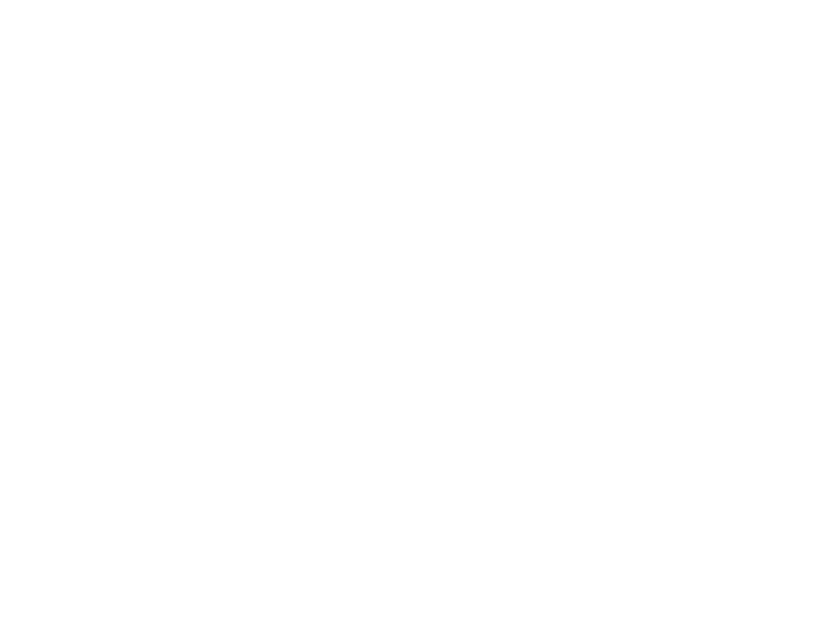
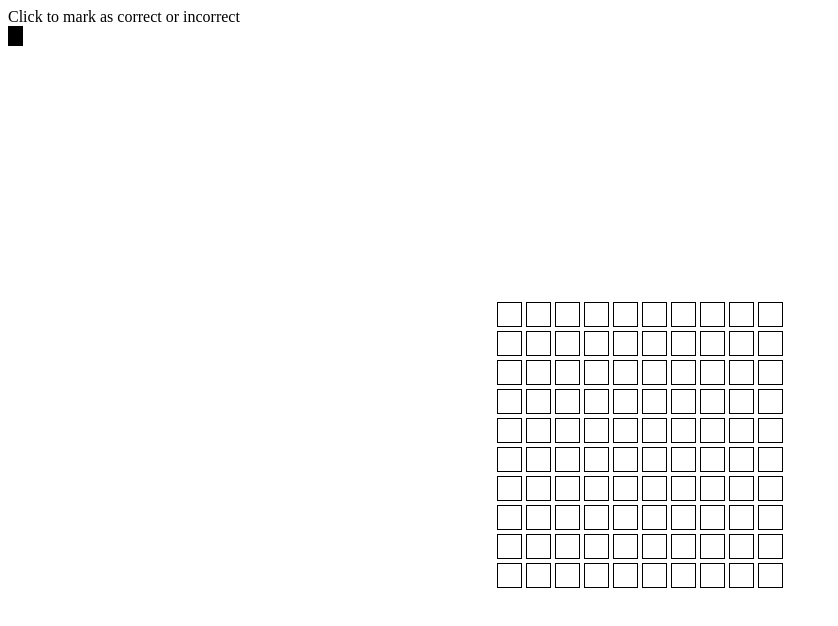
Before and after one commit to doriorio/crossword-js, a plain HTML site: page index.html in a window 1280 px wide. Shown: the whole page, without its empty margins (0-838 px from the left). Drawn offline with Linux system fonts and the light colour scheme.

Commit message:
working through structuring js file and cursor moving logic

```diff
--- a/index.html
+++ b/index.html
@@ -2,118 +2,145 @@
 <!--[if lt IE 7]>      <html class="no-js lt-ie9 lt-ie8 lt-ie7"> <![endif]-->
 <!--[if IE 7]>         <html class="no-js lt-ie9 lt-ie8"> <![endif]-->
 <!--[if IE 8]>         <html class="no-js lt-ie9"> <![endif]-->
-<!--[if gt IE 8]><!--> <html class="no-js"> <!--<![endif]-->
+<!--[if gt IE 8]><!-->
+<html class="no-js">
+<!--<![endif]-->
+
 <head>
     <meta charset="utf-8">
     <meta http-equiv="X-UA-Compatible" content="IE=edge">
-        <title></title>
+    <title>Tic Tac Toe</title>
     <meta name="description" content="">
     <meta name="viewport" content="width=device-width, initial-scale=1">
     <link rel="stylesheet" href="./styles.css">
     <script src="scripts.js"></script>
 </head>
+
 <body>
+    Click to mark as correct or incorrect
+    <div id="colorChanger"></div>
     <table>
-            <tr><td></td>
-            <td></td>
-            <td></td>
-            <td></td>
-            <td></td>
-            <td></td>
-            <td></td>
-            <td></td>
-            <td></td>
-            <td></td></tr>
-            <tr><td></td>
-            <td></td>
-            <td></td>
-            <td></td>
-            <td></td>
-            <td></td>
-            <td></td>
-            <td></td>
-            <td></td>
-            <td></td></tr>
-            <tr><td></td>
-            <td></td>
-            <td></td>
-            <td></td>
-            <td></td>
-            <td></td>
-            <td></td>
-            <td></td>
-            <td></td>
-            <td></td></tr>
-            <tr><td></td>
-            <td></td>
-            <td></td>
-            <td></td>
-            <td></td>
-            <td></td>
-            <td></td>
-            <td></td>
-            <td></td>
-            <td></td></tr>
-            <tr><td></td>
-            <td></td>
-            <td></td>
-            <td></td>
-            <td></td>
-            <td></td>
-            <td></td>
-            <td></td>
-            <td></td>
-            <td></td></tr>
-            <tr><td></td>
-            <td></td>
-            <td></td>
-            <td></td>
-            <td></td>
-            <td></td>
-            <td></td>
-            <td></td>
-            <td></td>
-            <td></td></tr>
-            <tr><td></td>
-            <td></td>
-            <td></td>
-            <td></td>
-            <td></td>
-            <td></td>
-            <td></td>
-            <td></td>
-            <td></td>
-            <td></td></tr>
-            <tr><td></td>
-            <td></td>
-            <td></td>
-            <td></td>
-            <td></td>
-            <td></td>
-            <td></td>
-            <td></td>
-            <td></td>
-            <td></td></tr>
-            <tr><td></td>
-            <td></td>
-            <td></td>
-            <td></td>
-            <td></td>
-            <td></td>
-            <td></td>
-            <td></td>
-            <td></td>
-            <td></td></tr>
-            <tr><td></td>
-            <td></td>
-            <td></td>
-            <td></td>
-            <td></td>
-            <td></td>
-            <td></td>
-            <td></td>
-            <td></td>
-            <td></td></tr>
+        <tr data-row="1">
+            <td><input data-cell="1" type="text" maxlength="1"></input></td>
+            <td><input data-cell="2" type="text" maxlength="1"></input></td>
+            <td><input data-cell="3" type="text" maxlength="1"></input></td>
+            <td><input data-cell="4" type="text" maxlength="1"></input></td>
+            <td><input data-cell="5" type="text" maxlength="1"></input></td>
+            <td><input data-cell="6" type="text" maxlength="1"></input></td>
+            <td><input data-cell="7" type="text" maxlength="1"></input></td>
+            <td><input data-cell="8" type="text" maxlength="1"></input></td>
+            <td><input data-cell="9" type="text" maxlength="1"></input></td>
+            <td><input data-cell="10" type="text" maxlength="1"></input></td>
+        </tr>
+        <tr data-row="2">
+            <td><input type="text" maxlength="1"></input></td>
+            <td><input type="text" maxlength="1"></input></td>
+            <td><input type="text" maxlength="1"></input></td>
+            <td><input type="text" maxlength="1"></input></td>
+            <td><input type="text" maxlength="1"></input></td>
+            <td><input type="text" maxlength="1"></input></td>
+            <td><input type="text" maxlength="1"></input></td>
+            <td><input type="text" maxlength="1"></input></td>
+            <td><input type="text" maxlength="1"></input></td>
+            <td><input type="text" maxlength="1"></input></td>
+        </tr>
+        <tr data-row="3">
+            <td><input type="text" maxlength="1"></input></td>
+            <td><input type="text" maxlength="1"></input></td>
+            <td><input type="text" maxlength="1"></input></td>
+            <td><input type="text" maxlength="1"></input></td>
+            <td><input type="text" maxlength="1"></input></td>
+            <td><input type="text" maxlength="1"></input></td>
+            <td><input type="text" maxlength="1"></input></td>
+            <td><input type="text" maxlength="1"></input></td>
+            <td><input type="text" maxlength="1"></input></td>
+            <td><input type="text" maxlength="1"></input></td>
+        </tr>
+        <tr data-row="4">
+            <td><input type="text" maxlength="1"></input></td>
+            <td><input type="text" maxlength="1"></input></td>
+            <td><input type="text" maxlength="1"></input></td>
+            <td><input type="text" maxlength="1"></input></td>
+            <td><input type="text" maxlength="1"></input></td>
+            <td><input type="text" maxlength="1"></input></td>
+            <td><input type="text" maxlength="1"></input></td>
+            <td><input type="text" maxlength="1"></input></td>
+            <td><input type="text" maxlength="1"></input></td>
+            <td><input type="text" maxlength="1"></input></td>
+        </tr>
+        <tr data-row="5">
+            <td><input type="text" maxlength="1"></input></td>
+            <td><input type="text" maxlength="1"></input></td>
+            <td><input type="text" maxlength="1"></input></td>
+            <td><input type="text" maxlength="1"></input></td>
+            <td><input type="text" maxlength="1"></input></td>
+            <td><input type="text" maxlength="1"></input></td>
+            <td><input type="text" maxlength="1"></input></td>
+            <td><input type="text" maxlength="1"></input></td>
+            <td><input type="text" maxlength="1"></input></td>
+            <td><input type="text" maxlength="1"></input></td>
+        </tr>
+        <tr data-row="6">
+            <td><input type="text" maxlength="1"></input></td>
+            <td><input type="text" maxlength="1"></input></td>
+            <td><input type="text" maxlength="1"></input></td>
+            <td><input type="text" maxlength="1"></input></td>
+            <td><input type="text" maxlength="1"></input></td>
+            <td><input type="text" maxlength="1"></input></td>
+            <td><input type="text" maxlength="1"></input></td>
+            <td><input type="text" maxlength="1"></input></td>
+            <td><input type="text" maxlength="1"></input></td>
+            <td><input type="text" maxlength="1"></input></td>
+        </tr>
+        <tr data-row="7">
+            <td><input type="text" maxlength="1"></input></td>
+            <td><input type="text" maxlength="1"></input></td>
+            <td><input type="text" maxlength="1"></input></td>
+            <td><input type="text" maxlength="1"></input></td>
+            <td><input type="text" maxlength="1"></input></td>
+            <td><input type="text" maxlength="1"></input></td>
+            <td><input type="text" maxlength="1"></input></td>
+            <td><input type="text" maxlength="1"></input></td>
+            <td><input type="text" maxlength="1"></input></td>
+            <td><input type="text" maxlength="1"></input></td>
+        </tr>
+        <tr data-row="8">
+            <td><input type="text" maxlength="1"></input></td>
+            <td><input type="text" maxlength="1"></input></td>
+            <td><input type="text" maxlength="1"></input></td>
+            <td><input type="text" maxlength="1"></input></td>
+            <td><input type="text" maxlength="1"></input></td>
+            <td><input type="text" maxlength="1"></input></td>
+            <td><input type="text" maxlength="1"></input></td>
+            <td><input type="text" maxlength="1"></input></td>
+            <td><input type="text" maxlength="1"></input></td>
+            <td><input type="text" maxlength="1"></input></td>
+        </tr>
+        <tr data-row="9">
+            <td><input type="text" maxlength="1"></input></td>
+            <td><input type="text" maxlength="1"></input></td>
+            <td><input type="text" maxlength="1"></input></td>
+            <td><input type="text" maxlength="1"></input></td>
+            <td><input type="text" maxlength="1"></input></td>
+            <td><input type="text" maxlength="1"></input></td>
+            <td><input type="text" maxlength="1"></input></td>
+            <td><input type="text" maxlength="1"></input></td>
+            <td><input type="text" maxlength="1"></input></td>
+            <td><input type="text" maxlength="1"></input></td>
+        </tr>
+        <tr data-row="10">
+            <td><input type="text" maxlength="1"></input></td>
+            <td><input type="text" maxlength="1"></input></td>
+            <td><input type="text" maxlength="1"></input></td>
+            <td><input type="text" maxlength="1"></input></td>
+            <td><input type="text" maxlength="1"></input></td>
+            <td><input type="text" maxlength="1"></input></td>
+            <td><input type="text" maxlength="1"></input></td>
+            <td><input type="text" maxlength="1"></input></td>
+            <td><input type="text" maxlength="1"></input></td>
+            <td><input type="text" maxlength="1"></input></td>
+        </tr>
     </table>
 </body>
+
 </html>
--- a/scripts.js
+++ b/scripts.js
@@ -0,0 +1,76 @@
+var application = {
+    changed: 0,
+    //note to self - group these
+    tableCells: document.getElementsByTagName('td'),
+    //tableCellsArr: Array.prototype.slice.call(tableCells),
+    colorChanger: document.getElementById('colorChanger'),
+    self: this,
+    gridState: null,
+
+
+    toggleActive: function(evt) {
+        if (evt.target.tagName == 'INPUT') {
+
+            let newDiv = document.createElement('div');
+            evt.target.parentNode.append(newDiv);
+            evt.target.parentNode.removeChild(evt.target);
+            newDiv.classList.add('blackDiv');
+            application.changed = 1;
+            let body = document.getElementsByTagName('body')[0];
+            Array.prototype.forEach.call(application.tableCells, (tableCell) => {
+                tableCell.removeEventListener('click', application.toggleActive);
+             });
+
+        }
+
+
+    },
+    initListeners: function() {
+
+
+        colorChanger.addEventListener('click', application.colorChange);
+
+
+
+        Array.prototype.forEach.call(application.tableCells, (tableCell) => {
+
+                tableCell.addEventListener('input', application.cellInput);
+
+
+    })
+
+    },
+    colorChange: function(){
+
+        console.log(application.tableCells);
+        if (colorChanger.innerText == '') {
+            let textNode = document.createTextNode("The next box you click will turn black");
+            colorChanger.appendChild(textNode);
+        }
+        Array.prototype.forEach.call(application.tableCells, (tableCell) => {
+            tableCell.addEventListener('click', application.toggleActive);
+        });
+
+    },
+    cellInput: function(evt){
+        console.log(evt.target.value.length);
+        console.log(evt.target.getAttribute('maxlength'));
+        if (evt.target.value.length == evt.target.getAttribute('maxlength')) {
+
+            let nextInput = evt.target.parentNode.nextElementSibling.firstChild;
+            if (nextInput.tagName != 'INPUT') {
+                nextInput = nextInput.nextSibling;
+                console.log(nextInput);
+            }
+            nextInput.focus();
+            //works within a row
+        }
+
+
+    }
+}
+
+
+document.addEventListener('DOMContentLoaded', function(){
+    application.initListeners();
+});
--- a/styles.css
+++ b/styles.css
@@ -0,0 +1,39 @@
+* {
+    box-sizing: border-box;
+}
+table {
+    margin: 0 auto;
+    padding-top: 20%;
+}
+
+
+td input {
+    background-color: white;
+    border: 1px solid black;
+    width: 25px;
+    height: 25px;
+    text-align: center;
+
+}
+
+td {
+    position: relative;
+}
+
+#colorChanger {
+    background-color: black;
+    height: 20px;
+    width: 15px;
+}
+
+input {
+    cursor: inherit;
+}
+
+.blackDiv {
+    background-color: black;
+    border: 1px solid black;
+    width: 25px;
+    height: 25px;
+
+}
```
Lines whose indentation alone changed are shown as unchanged.
